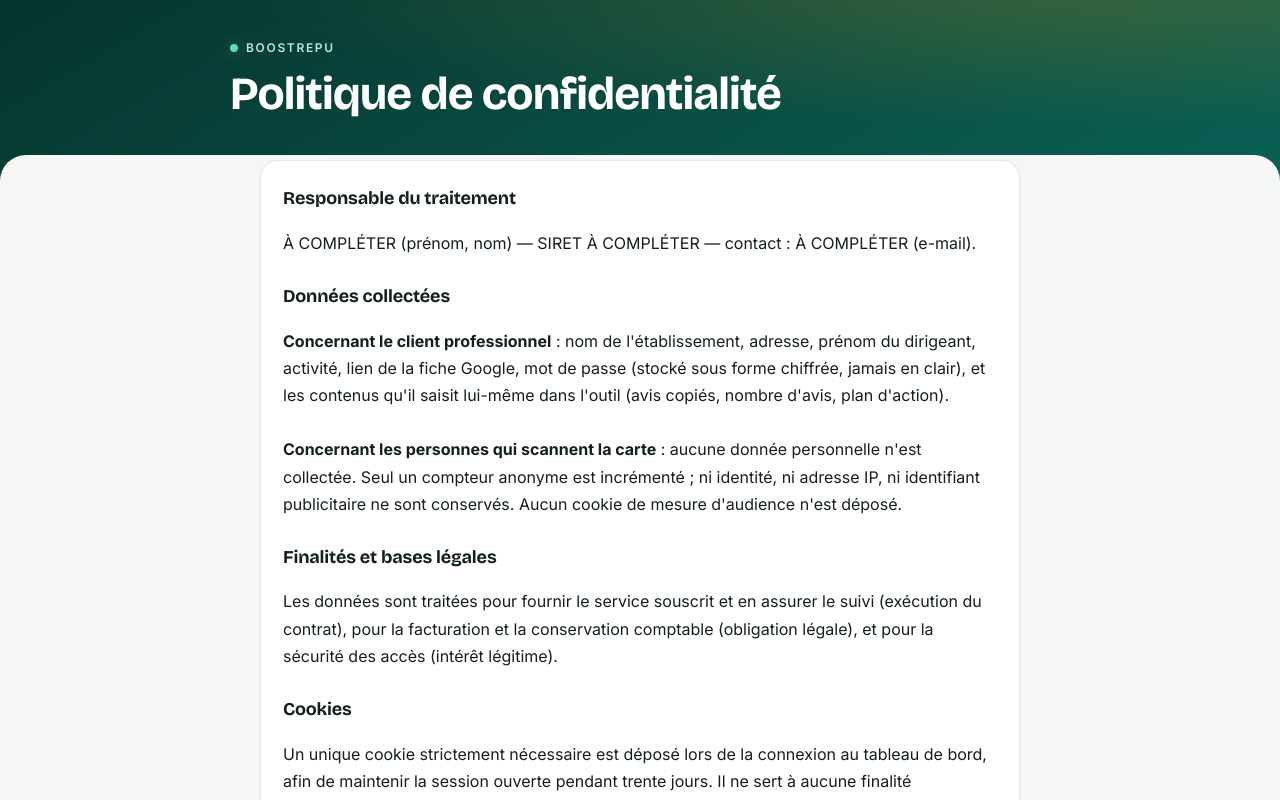
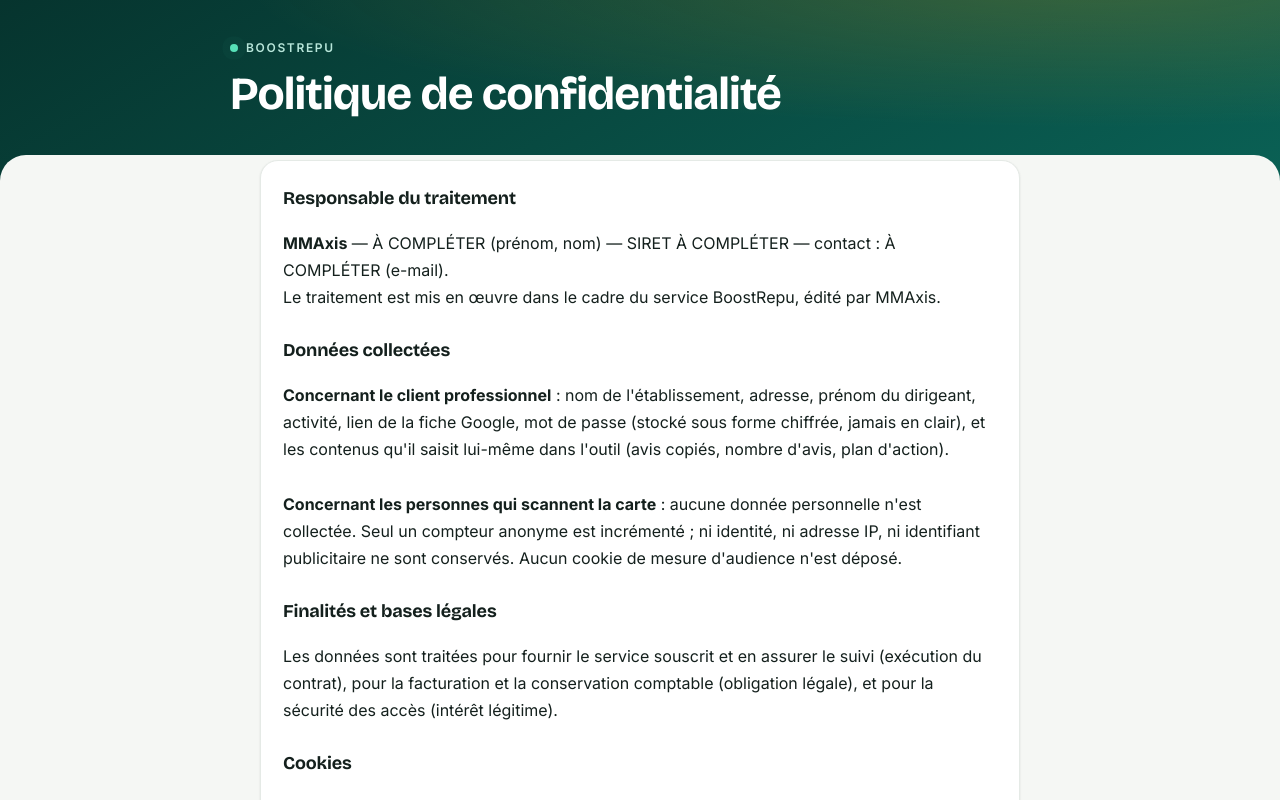
Before and after one commit to Malcolm1508/avisboost, a Next.js app: page /confidentialite in a window 1280 px wide. Shown: the top 800 px of the page. Built offline with nearby package versions, Linux system fonts and the light colour scheme.

Commit message:
Update page.js

```diff
--- a/app/confidentialite/page.js
+++ b/app/confidentialite/page.js
@@ -10,8 +10,11 @@ export default function Confidentialite() {
 
       <div className="container pull-up">
         <div className="card reveal" style={{ maxWidth: 760, margin: "0 auto", lineHeight: 1.7 }}>
-          <h2 className="card-title">Responsable du traitement</h2>
-          <p>À COMPLÉTER (prénom, nom) — SIRET À COMPLÉTER — contact : À COMPLÉTER (e-mail).</p>
+        <h2 className="card-title">Responsable du traitement</h2>
+          <p>
+            <b>MMAxis</b> — À COMPLÉTER (prénom, nom) — SIRET À COMPLÉTER — contact : À COMPLÉTER (e-mail).<br />
+            Le traitement est mis en œuvre dans le cadre du service BoostRepu, édité par MMAxis.
+          </p>
 
           <h2 className="card-title" style={{ marginTop: 24 }}>Données collectées</h2>
           <p>
```
